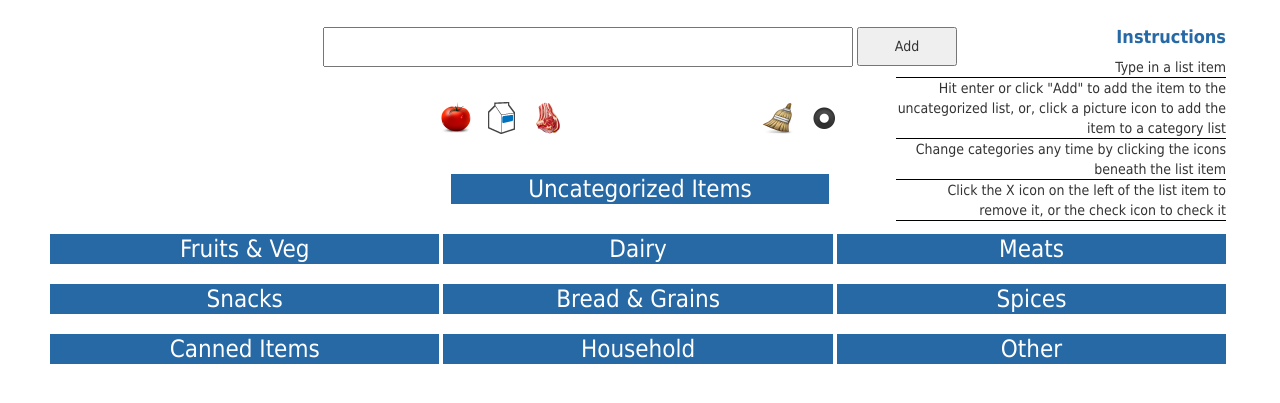
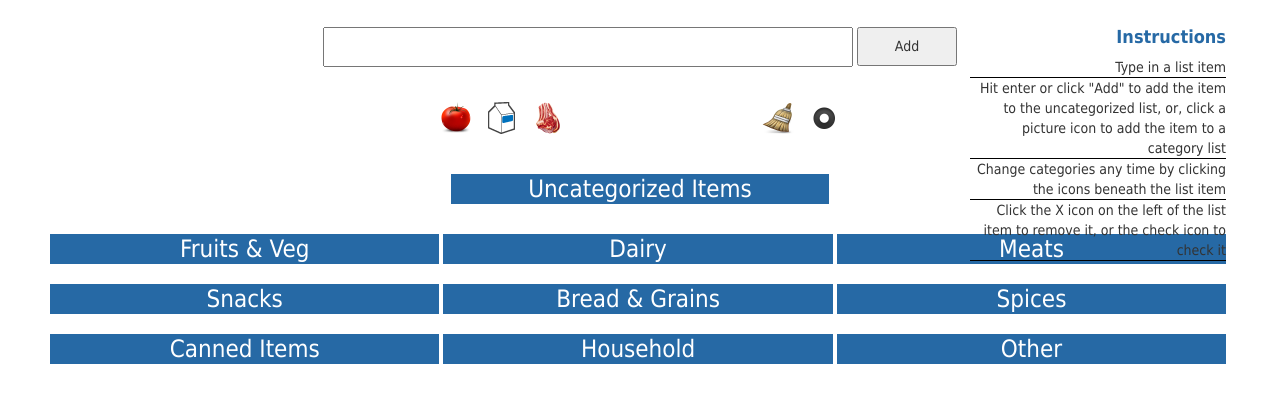
Before and after one commit to BrianLoughnane/shopping-list, a plain HTML site: page index.html in a window 1280 px wide. Shown: the part 83-486 px from the top of the page. Drawn offline with Linux system fonts and the light colour scheme.

Commit message:
instructions width

```diff
--- a/style.css
+++ b/style.css
@@ -199,7 +199,7 @@ header button {
 #instructions {
 	display: inline-block;
 	position: absolute;
-	width: 30%;
+	width: 310px;
 	right: 0;
 	top: 100px;
 	padding-right: 54px;
```
